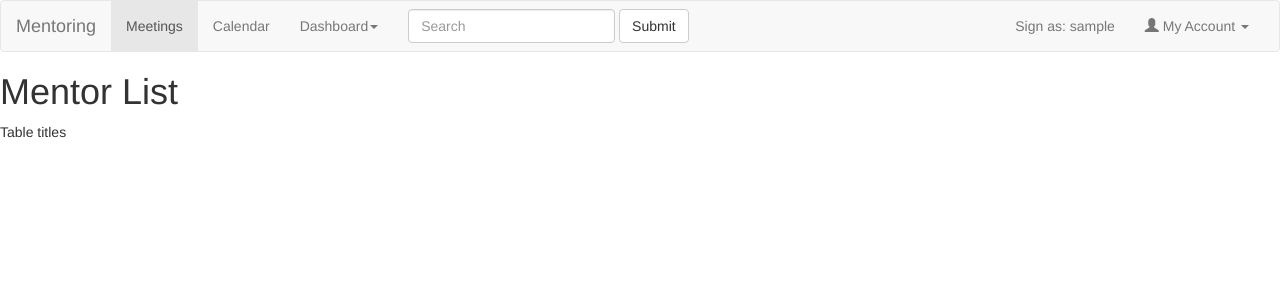
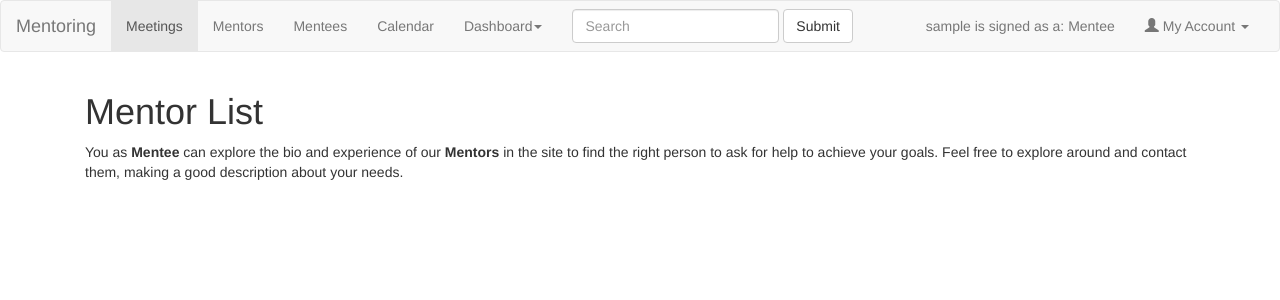
Before and after one commit to kinnevo/mentoring, a Django app: page /mentors/ in a window 1280 px wide. Shown: the top 300 px of the page. Run offline with Django 3.2, Linux system fonts and the light colour scheme; the visitor is signed in with stand-in values (Sample User, id 1); data comes from the database, SQL or seed files in the repository; some libraries are stand-ins or nearby versions.

Commit message:
Added a function to toggle Mentor/Mentee active mode Separated the management and statistics of mentors by adding a couple of menu entries to display mentors and mentees

```diff
--- a/mentor/forms.py
+++ b/mentor/forms.py
@@ -167,4 +167,4 @@ class DatosForm(forms.ModelForm):
 
     class Meta:
         model = Datos
-        fields = ['phone', 'facebook' ]
+        fields = ['phone', 'facebook']
--- a/mentor/models.py
+++ b/mentor/models.py
@@ -4,12 +4,17 @@ from django.db import models
 from django.contrib.auth.models import User
 from django.db.models.signals import post_save
 from django.dispatch import receiver
-from django.contrib import admin
 
 
 class Profile(models.Model):
+    ACTIVE_MODE = (
+        ('Mentor', 'Mentor'),
+        ('Mentee', 'Mentee'),
+    )
+
     user = models.OneToOneField(User, on_delete=models.CASCADE)
     email_confirmed = models.BooleanField(default=False)
+    active_mode = models.CharField(max_length=6, choices=ACTIVE_MODE, default='Mentee')
 
     bio = models.TextField(max_length=500, blank=True)
     avatar = models.ImageField(upload_to='avatars/', null=True, blank=True)
@@ -109,5 +114,5 @@ class Meeting(models.Model):
     mentee_name = models.CharField(max_length=100, blank=True)
     date = models.DateField(null=True, blank=True)
     subject = models.CharField(max_length=100, blank=True)
-    status = models.CharField(max_length=1, choices=MEETING_STATUS )
+    status = models.CharField(max_length=1, choices=MEETING_STATUS)
     comments = models.TextField(max_length=500, blank=True)
--- a/mentor/templates/meeting/mentors.html
+++ b/mentor/templates/meeting/mentors.html
@@ -1,13 +1,45 @@
 {% extends "mentor/base0.html" %}
+{% load staticfiles %}
+
+{% block title %}List Skills{% endblock title %}
+
+{% block page_css %}
+    <link rel="stylesheet" type="text/css" href="{% static "css/mentor.css" %}"/>
+{% endblock %}
 
 {% block content %}
-    <h1>Mentor List</h1>
+    <div class="container" role="main">
+        <div class="container row">
+            <div class="container caja">
+                <h1>Mentor List</h1>
+                {% if user.profile.active_mode == "Mentee" %}
+                <p>You as <b>Mentee</b> can explore the bio and experience of our <b>Mentors</b> in
+                    the site to find the right person to ask for help to achieve your goals.
+                    Feel free to explore around and contact them, making a good description
+                    about your needs.</p>
+                {% else %}
+                <p>You as <b>Mentor</b> look for other participants that can build great synergies
+                among people of common interest interested in learn and share with the members of our
+                community</p>
+                {% endif %}
+            </div>
+        </div>
 
-    Table titles
-    <p>
         {% for m in mentor  %}
-            <p>{{ m.username }}</p>
-            <p>{{ m }}</p>
+            <div class="container row">
+                <div class="container mentor_list">
+                    <div class="col-lg-1"></div>
+                    <div class="col-lg-2">
+                        <img src="{{ MEDIA_URL }}{{ m.profile.avatar  }} ">
+                    </div>
+                    <div class="col-lg-8">
+
+                    {{ m.username }}
+                    </div>
+                    <div class="col-lg-1"></div>
+
+                </div>
+            </div>
         {% endfor %}
-    </p>
+    </div>
 {% endblock content %}
--- a/mentor/templates/mentor/base0.html
+++ b/mentor/templates/mentor/base0.html
@@ -43,6 +43,9 @@
             <ul class="nav navbar-nav">
                 <li class="active">
                     <a href="/meeting">Meetings <span class="sr-only">(current)</span></a></li>
+                <li><a href="/mentors">Mentors</a></li>
+                <li><a href="/mentees">Mentees</a></li>
+
                 <li><a href="/calendar">Calendar</a></li>
 
 
@@ -51,8 +54,8 @@
                     <ul class="dropdown-menu">
                         <li><a href="/dashboard">General</a></li>
                         <li role="separator" class="divider"></li>
-                        <li><a href="/mentors">Mentors</a></li>
-                        <li><a href="/mentees">Mentees</a></li>
+                        <li><a href="/mentors_statistics">Mentors Statistics</a></li>
+                        <li><a href="/mentees_statistics">Mentees Statistics</a></li>
                         <li role="separator" class="divider"></li>
                         <li class="dropdown-submenu">
                             <a tabindex="-1" href="#">Scheduling</a>
@@ -76,12 +79,19 @@
             <ul class="nav navbar-nav navbar-right">
 
                 {% if user.is_authenticated %}
-                    <li><p class="navbar-text">Sign as: {{ user.get_username }}</p></li>
+                    <li><p class="navbar-text">{{ user.get_username }} is signed as a: {{ user.profile.active_mode }}</p></li>
 
                     <li class="dropdown">
                         <a href="#" class="dropdown-toggle" data-toggle="dropdown" role="button" aria-haspopup="true" aria-expanded="false"><span class="glyphicon glyphicon-user"></span> My Account <span class="caret"></span></a>
                         <ul class="dropdown-menu">
                             <li><a href="/crispy">Account Settings</a></li>
+                            <li>
+                                {% if user.profile.active_mode == "Mentee" %}
+                                    <a href ="/set_as_mentor/">Set as Mentor</a>
+                                {% else %}
+                                    <a href ="/set_as_mentee/">Set as Mentee</a>
+                                {%  endif %}
+                            </li>
                             <li role="separator" class="divider"></li>
                             <li><a href="/logout">Logout</a></li>
                         </ul>
--- a/mentor/urls.py
+++ b/mentor/urls.py
@@ -2,7 +2,8 @@ from django.conf.urls import url
 from .views import home, login_user, logout_user, update_profile, account_settings, account_1, account_2
 from .views import prof, fancy, crispy, datos, dashboard, meeting, calendar,\
      account_activation_sent, activate, signup_user, \
-     MeetingListView, MeetingListDetailView, meeting_detail_view, mentors, mentees
+     MeetingListView, MeetingListDetailView, meeting_detail_view, mentors, mentees, \
+     set_as_mentor, set_as_mentee, mentors_statistics, mentees_statistics
 
 
 urlpatterns = [
@@ -11,6 +12,9 @@ urlpatterns = [
     url(r'^meeting/$', meeting, name='meeting'),
     url(r'^list_meeting/$', MeetingListView.as_view(), name='list_meeting'),
     url(r'^list_meeting_detail/(?P<pk>\d+)$', meeting_detail_view, name='list_meeting_detail'),
+
+    url(r'^mentees_statistics/$', mentees_statistics, name='mentees_statistics'),
+    url(r'^mentors_statistics/$', mentors_statistics, name='mentors_statistics'),
 
     url(r'^mentors/$', mentors, name='mentors'),
     url(r'^mentees/$', mentees, name='mentees'),
@@ -33,4 +37,8 @@ urlpatterns = [
     url(r'^account_activation_sent/$', account_activation_sent, name='account_activation_sent'),
     url(r'^activate/(?P<uidb64>[0-9A-Za-z_\-]+)/(?P<token>[0-9A-Za-z]{1,13}-[0-9A-Za-z]{1,20})/$',
         activate, name='activate'),
+    url(r'^set_as_mentor/$', set_as_mentor, name='set_as_mentor'),
+    url(r'^set_as_mentee/$', set_as_mentee, name='set_as_mentee'),
+
+
 ]
--- a/mentor/views.py
+++ b/mentor/views.py
@@ -8,7 +8,6 @@ from django.contrib import messages
 from django.utils.translation import ugettext, ugettext_lazy as _
 from django.core.urlresolvers import reverse
 from django.http import HttpResponseRedirect
-
 
 from django.contrib.sites.shortcuts import get_current_site
 from django.contrib.auth.models import User
@@ -414,13 +413,45 @@ def meeting_detail_view( request, pk):
                   )
 
 
+@login_required
 def mentors(request):
     mentor = User.objects.filter(profile__mentor=True)
-#    print mentor.profile.interest_in_business
-
     return render(request, 'meeting/mentors.html', {'mentor': mentor})
 
 
+@login_required
 def mentees(request):
     mentee = {}
-    return render(request, 'meeting/mentees.html', {'mentor': mentee})
+    return render(request, 'meeting/mentees.html', {'mentee': mentee})
+
+
+@login_required
+def mentors_statistics(request):
+    mentor = {}
+    return render(request, 'meeting/mentors_statistics.html', {'mentor': mentor})
+
+
+@login_required
+def mentees_statistics(request):
+    mentee = {}
+    return render(request, 'meeting/mentees_statistics.html', {'mentee': mentee})
+
+
+@login_required
+def set_as_mentor(request):
+    mode = Profile.objects.get(user=request.user.id)
+    print "Mentor: ", mode.active_mode
+    mode.active_mode = "Mentor"
+    mode.save()
+    return HttpResponseRedirect(request.META.get('HTTP_REFERER'))
+#    return render(request, ".")
+
+
+@login_required
+def set_as_mentee(request):
+    mode = Profile.objects.get(user=request.user.id)
+    print "Mentee: ", mode.active_mode
+    mode.active_mode = "Mentee"
+    mode.save()
+    return HttpResponseRedirect(request.META.get('HTTP_REFERER'))
+#    return render(request, ".")
--- a/mentoring/settings.py
+++ b/mentoring/settings.py
@@ -66,6 +66,7 @@ TEMPLATES = [
                 'django.contrib.auth.context_processors.auth',
                 'django.contrib.messages.context_processors.messages',
                 'django.template.context_processors.media',
+                'django.template.context_processors.static',
             ],
         },
     },
```
